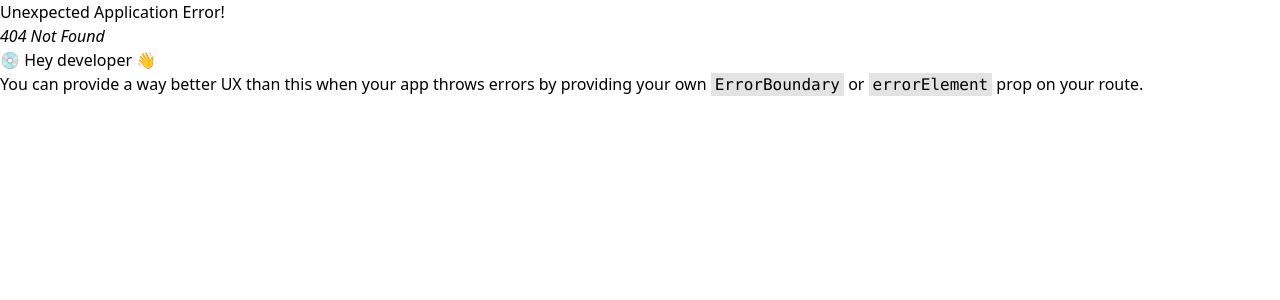
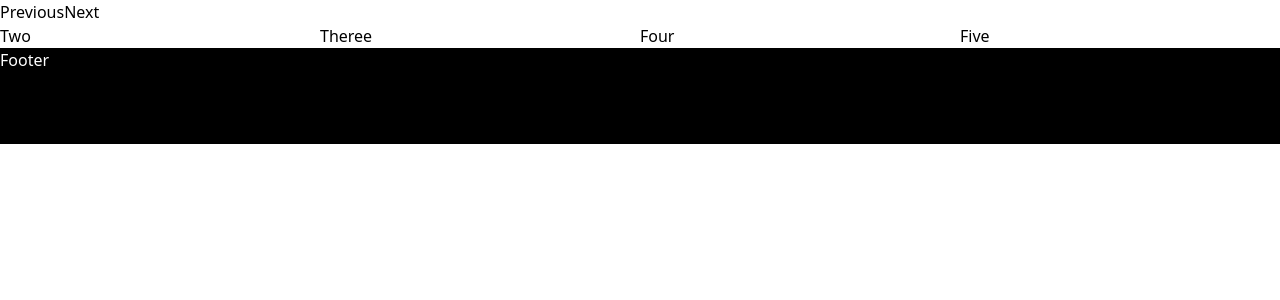
Before and after one commit to sohelrana3/Bwfc-React, a React (Create React App) app: page /blog in a window 1280 px wide. Before the commit this address had no page. Shown: the top 300 px of the page. Built offline with nearby package versions, Linux system fonts and the light colour scheme; no server answers; the HTML template or start-up script is replaced by a standard one.

Commit message:
slider complate

```diff
--- a/src/App.js
+++ b/src/App.js
@@ -7,11 +7,13 @@ import {
 } from "react-router-dom";
 import RootLayouts from "./components/layouts/RootLayouts";
 import Home from "./Pages/Home";
+import Blog from './Pages/Blog'
 
 const router = createBrowserRouter(
   createRoutesFromElements(
     <Route path="/" element={<RootLayouts />}>
       <Route index element={<Home/>}></Route>
+      <Route path="/blog" element={<Blog/>}></Route>
     </Route>
   )
 );
--- a/src/Pages/Blog.js
+++ b/src/Pages/Blog.js
@@ -1,8 +1,45 @@
 import React from 'react'
+import Slider from 'react-slick';
+import {useRef} from 'react'
 
-const Blog = () => {
+function Blog() {
+
+
+    //creating the ref
+    const customeSlider = useRef();
+
+    // setting slider configurations
+    var settings = {
+    dots: false,
+    infinite: true,
+    speed: 500,
+    autoplay: true,
+    autoplaySpeed: 3000,
+    slidesToShow: 4,
+    slidesToScroll: 1,
+    initialSlide: 0,
+    arrows: false,
+  }
+
+    const next = () => {
+      customeSlider.current.slickNext();
+    };
+
+    const previous = () => {
+      customeSlider.current.slickPrev();
+    };
   return (
-    <div>Blog</div>
+    <div>
+      <button onClick={previous}>Previous</button>
+      <button onClick={next}>Next</button>
+      <Slider {...settings} ref={customeSlider}>
+        <div>One</div>
+        <div>Two</div>
+        <div>Theree</div>
+        <div>Four</div>
+        <div>Five</div>
+      </Slider>
+    </div>
   )
 }
 
--- a/src/components/Client.js
+++ b/src/components/Client.js
@@ -6,9 +6,11 @@ import "slick-carousel/slick/slick.css";
 import "slick-carousel/slick/slick-theme.css";
 import {AiFillStar} from 'react-icons/ai'
 import {FaAngleLeft,FaAngleRight} from 'react-icons/fa'
+import { useRef } from 'react';
 
 
 const Client = () => {
+  const coustom = useRef()
     let [client, setclient] = useState()
     let [lodding , setloadding] = useState(true)
     useEffect(()=>{
@@ -23,18 +25,19 @@ const Client = () => {
     if(lodding){
         return
     }
-    let SamplePrevArrow = ()=>{
-      console.log("clll");
+    let next = ()=>{
+      coustom.current.slickNext()
+    }
+    let prev = ()=>{
+      coustom.current.slickPrev()
     }
     const settings = {
-        dots: false,
-        infinite: true,
-        speed: 500,
-        slidesToShow: 1,
-        slidesToScroll: 1,
-        // nextArrow: <SampleNextArrow />,
-        prevArrow: <SamplePrevArrow />
-      };
+      dots: false,
+      infinite: true,
+      speed: 500,
+      slidesToShow: 1,
+      slidesToScroll: 1
+    };
   return (
     <Container>
         <div className='mb-10'>
@@ -43,7 +46,7 @@ const Client = () => {
             <h2 className='font-man font-extrabold text-[40px] w-[350px]'>{client.title}</h2>
         </div>
         <div>
-        <Slider {...settings}>
+        <Slider {...settings} ref={coustom}>
           {
             client.sliderItem.map((item)=>(
               <div>
@@ -64,14 +67,15 @@ const Client = () => {
                     <span className='font-man font-normal text-sm'>{item.designation}</span>
                   </div>
                 </div>
-                <div className='flex gap-x-6 mt-9 ml-9 '>
-                  <FaAngleLeft onClick={SamplePrevArrow} className='text-2xl hover:text-white hover:bg-primary hover:rounded-full'/>
-                  <FaAngleRight className='text-2xl hover:text-white hover:bg-primary hover:rounded-full'/>
-                </div>
+
               </div>
             ))
           }
         </Slider>
+        </div>
+        <div className='flex gap-x-6 mt-9 ml-9 '>
+           <FaAngleLeft onClick={prev} className='text-2xl hover:text-white hover:bg-primary hover:rounded-full'/>
+          <FaAngleRight onClick={next} className='text-2xl hover:text-white hover:bg-primary hover:rounded-full'/>
         </div>
         <div className='mt-16 flex justify-between pt-10 pr-9 pb-8 pl-8 border border-solid border-[#DEE1E6] rounded-xl'>
           <p className='font-man font-normal text-xl text-[#757095] w-[770px]'>And residence for met the estimable disposing. Mean if he they been no hold mr. Is at much do made took held help.</p>
--- /dev/null
+++ b/src/components/layouts/NextArrow.js
@@ -0,0 +1,12 @@
+import React from 'react'
+import {FaAngleLeft,FaAngleRight} from 'react-icons/fa'
+
+const NextArrow = ({onClick}) => {
+  return (
+    <div onClick={onclick}>
+        <FaAngleLeft />
+    </div>
+  )
+}
+
+export default NextArrow
```
